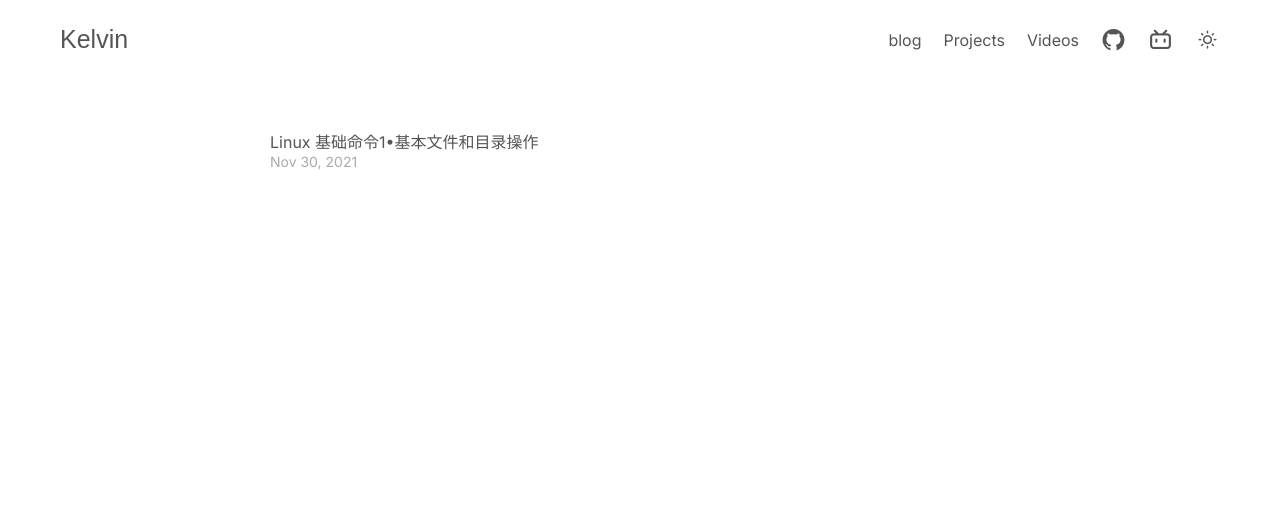
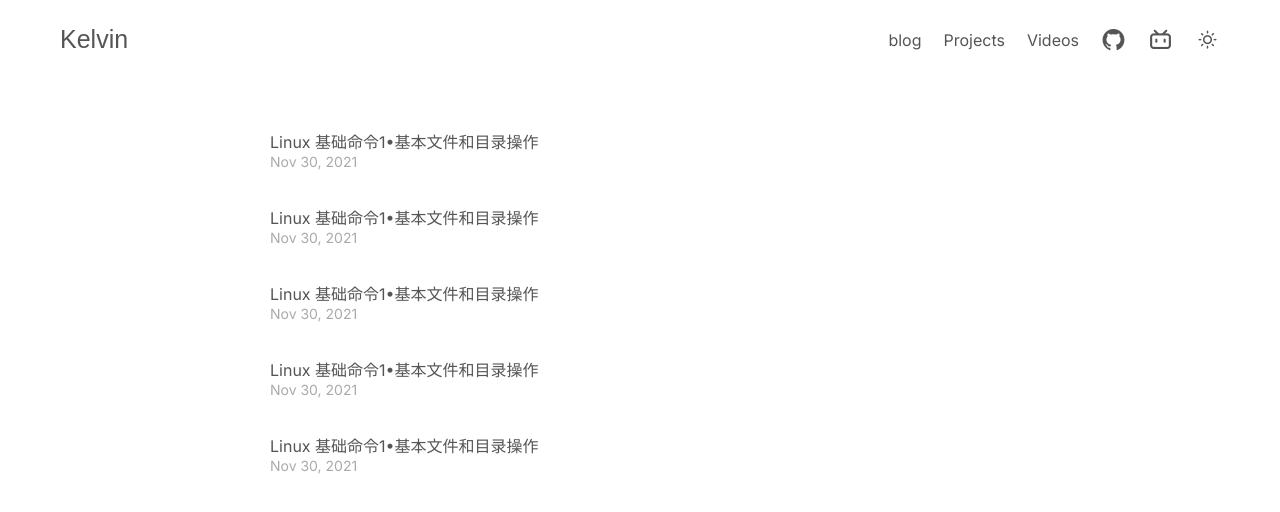
Before and after one commit to KelvinQiu802/portfolio, a Next.js app: page /blog in a window 1280 px wide. Shown: the top 512 px of the page. Built offline with nearby package versions, Linux system fonts and the light colour scheme; a web font is replaced by a local one.

Commit message:
feaet: adjust margin

```diff
--- a/components/Blog/Content.js
+++ b/components/Blog/Content.js
@@ -5,6 +5,10 @@ const Content = () => {
   return (
     <Wrapper>
       <Post title='Linux 基础命令1•基本文件和目录操作' date='Nov 30, 2021' />
+      <Post title='Linux 基础命令1•基本文件和目录操作' date='Nov 30, 2021' />
+      <Post title='Linux 基础命令1•基本文件和目录操作' date='Nov 30, 2021' />
+      <Post title='Linux 基础命令1•基本文件和目录操作' date='Nov 30, 2021' />
+      <Post title='Linux 基础命令1•基本文件和目录操作' date='Nov 30, 2021' />
     </Wrapper>
   );
 };
--- a/styles/Post.module.css
+++ b/styles/Post.module.css
@@ -1,5 +1,6 @@
 .post {
   cursor: pointer;
+  margin-bottom: 35px;
 }
 
 .title {
```
Also changed, not shown: utils/postTools.js (added).
